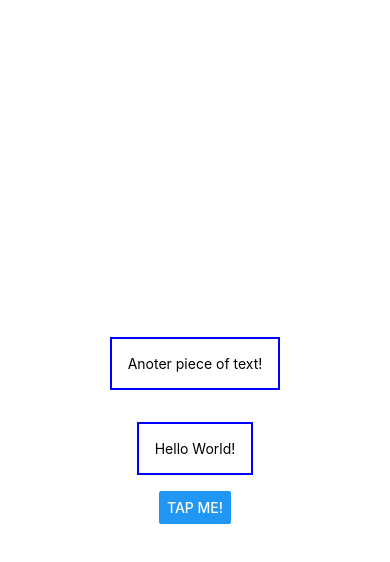
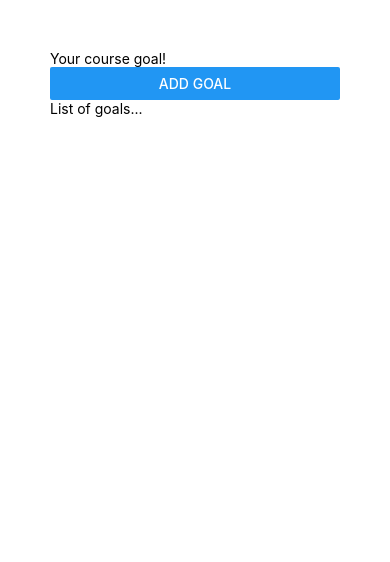
Before and after one commit to alfie1104/RNCourse, a React Native app: screen / in a window 390 px wide. Shown: the top 562 px of the page. Built offline with nearby package versions, Linux system fonts and the light colour scheme.

Commit message:
minor change

```diff
--- a/App.js
+++ b/App.js
@@ -1,26 +1,21 @@
-import { StyleSheet, Text, View, Button } from "react-native";
+import { StyleSheet, Text, View, Button, TextInput } from "react-native";
 
 export default function App() {
   return (
-    <View style={styles.container}>
-      <Text style={styles.dummyText}>Anoter piece of text!</Text>
-      <Text style={styles.dummyText}>Hello World!</Text>
-      <Button title="Tap me!" />
+    <View style={styles.appContainer}>
+      <View>
+        <TextInput placeholder="Your course goal!" />
+        <Button title="Add Goal" />
+      </View>
+      <View>
+        <Text>List of goals...</Text>
+      </View>
     </View>
   );
 }
 
 const styles = StyleSheet.create({
-  container: {
-    flex: 1,
-    backgroundColor: "#fff",
-    alignItems: "center",
-    justifyContent: "center",
-  },
-  dummyText: {
-    margin: 16,
-    padding: 16,
-    borderWidth: 2,
-    borderColor: "blue",
+  appContainer: {
+    padding: 50,
   },
 });
```
